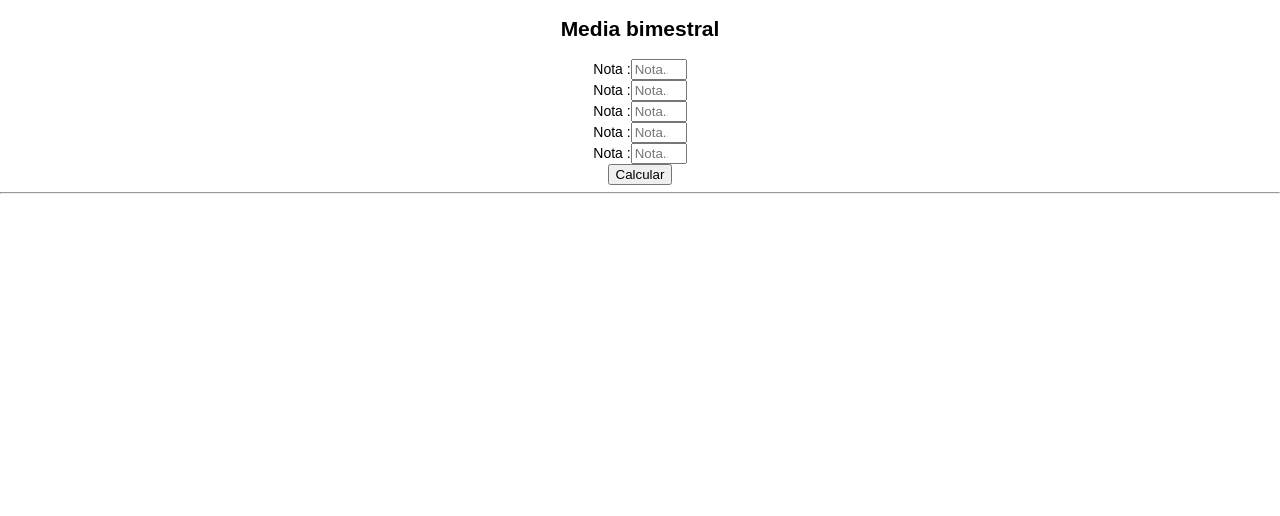
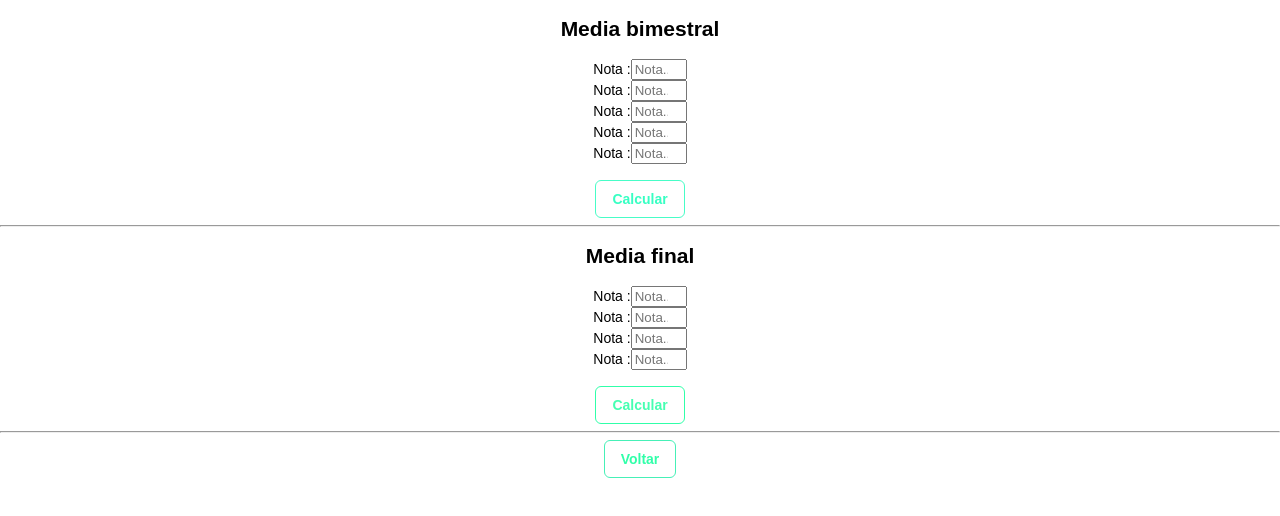
Before and after one commit to Guss-droid/truco, a React (Create React App) app: page /Media in a window 1280 px wide. Shown: the top 516 px of the page. Built offline with nearby package versions, Linux system fonts and the light colour scheme.

Commit message:
Media final

```diff
--- a/src/pages/Inicial/index.js
+++ b/src/pages/Inicial/index.js
@@ -78,6 +78,7 @@ export default function Initial() {
                             <section>
                                 <h2>Cálculos</h2>
                                 <hr />
+                                <br />
                                 <button className="btn-IrCalculos" onClick={toContas}>
                                     <FontAwesomeIcon icon="square-root-alt" />
                                 </button>
@@ -87,8 +88,9 @@ export default function Initial() {
                             <section>
                                 <h2>Calcular a média</h2>
                                 <hr />
+                                <br />
                                 <button className="btn-IrMedia" onClick={toMedia}>
-                                <FontAwesomeIcon icon="calculator" />
+                                    <FontAwesomeIcon icon="calculator" />
                                 </button>
                             </section>
                         </div>
--- /dev/null
+++ b/src/pages/Layouts/Media.css
@@ -0,0 +1,50 @@
+ .btn-ToVolt {
+    padding: 10px 16px;
+    font-size: 14px;
+    background-color: transparent;
+    border: 1px solid #46f0b7;
+    border-radius: 6px;
+    color: #30ffa9;
+    font-weight: bold;
+    transition: ease-in 0.3s;
+  }
+
+  .btn-ToVolt:hover {
+    background-color: #46ffb2;
+    color: rgb(17, 109, 74);
+    cursor: pointer;
+  }
+
+  .btn-ToCalc {
+    padding: 10px 16px;
+    font-size: 14px;
+    background-color: transparent;
+    border: 1px solid #48fdc7;
+    border-radius: 6px;
+    color: #37ffc3;
+    font-weight: bold;
+    transition: ease-in 0.3s;
+  }
+
+  .btn-ToCalc:hover {
+    background-color: #3ce2ab;
+    color: rgb(21, 110, 69);
+    cursor: pointer;
+  }
+
+  .btn-ToMedia {
+    padding: 10px 16px;
+    font-size: 14px;
+    background-color: transparent;
+    border: 1px solid #30ffa9;
+    border-radius: 6px;
+    color: #46ffb2;
+    font-weight: bold;
+    transition: ease-in 0.3s;
+  }
+
+  .btn-ToMedia:hover {
+    background-color: #46ffb2;
+    color: rgb(13, 121, 79);
+    cursor: pointer;
+  }
--- a/src/pages/Media/index.js
+++ b/src/pages/Media/index.js
@@ -2,6 +2,7 @@ import React, { Fragment, useState, useEffect } from 'react';
 import styled, { ThemeProvider } from 'styled-components';
 import { darkTheme, lightTheme } from '../../Temas/theme';
 import GlobalTheme from '../../Temas/globals';
+import '../Layouts/Media.css'
 
 const Container = styled.div`
 align-items: center;
@@ -33,6 +34,7 @@ export default function CalcMedia() {
 
     const [resultado, setResultado] = useState()
 
+
     function onChange(e) {
         setProva1(
             e.target.value
@@ -63,12 +65,69 @@ export default function CalcMedia() {
         )
     }
 
-    function ToCalc(){
+    function ToCalc() {
         setResultado(
             (parseFloat(prova1) + parseFloat(prova2) +
                 parseFloat(prova3) + parseFloat(prova4) +
                 parseFloat(prova5)) / (5)
         )
+    }
+
+    // Media Final  //
+
+
+    const [bimestre, setBimestre] = useState();
+
+    const [bimestre2, setBimestre2] = useState();
+
+    const [bimestre3, setBimestre3] = useState();
+
+    const [bimestre4, setBimestre4] = useState();
+
+    const [media, setMedia] = useState();
+
+    const [message, setMessage] = useState();
+
+    function onGo(e) {
+        setBimestre(
+            e.target.value
+        )
+    }
+
+    function onGo2(e) {
+        setBimestre2(
+            e.target.value
+        )
+    }
+
+    function onGo3(e) {
+        setBimestre3(
+            e.target.value
+        )
+    }
+
+    function onGo4(e) {
+        setBimestre4(
+            e.target.value
+        )
+    }
+
+    function ToMedia() {
+        setMedia(
+            (parseFloat(bimestre) + parseFloat(bimestre2) +
+                parseFloat(bimestre3) + parseFloat(bimestre4)) / (4)
+        )
+        if (media > 5) {
+            setMessage("Você passou com a media :")
+        }if(media < 5) {
+            setMessage("Você não passou e sua media foi :")
+        }if(media === 5){
+            setMessage("Vai ficar de recuperação sua media :")
+        }
+    }
+
+    function ToVolt() {
+        window.location.href = "/"
     }
 
     return (
@@ -100,15 +159,48 @@ export default function CalcMedia() {
                                 <input type="number" id="prova5" onChange={onChange4} value={prova5} min="0" max="10"
                                     placeholder="Nota..." />
                                 <br />
-                                 <button onClick={ToCalc}>Calcular</button>
+                                <br />
+                                <button className="btn-ToCalc" onClick={ToCalc}>Calcular</button>
                                 <br />
                                 {resultado && (
                                     <div>
+                                        <h3>
                                             Sua media do Bimestre é: {resultado}
+                                        </h3>
                                     </div>
                                 )}
                             </section>
                             <hr />
+                            <section>
+                                <h2>Media final</h2>
+                                <label>Nota :</label>
+                                <input type="number" id="prova1" onChange={onGo} value={bimestre} min="0" max="10"
+                                    placeholder="Nota..." />
+                                <br />
+                                <label>Nota :</label>
+                                <input type="number" id="prova2" onChange={onGo2} value={bimestre2} min="0" max="10"
+                                    placeholder="Nota..." />
+                                <br />
+                                <label>Nota :</label>
+                                <input type="number" id="prova3" onChange={onGo3} value={bimestre3} min="0" max="10"
+                                    placeholder="Nota..." />
+                                <br />
+                                <label>Nota :</label>
+                                <input type="number" id="prova4" onChange={onGo4} value={bimestre4} min="0" max="10"
+                                    placeholder="Nota..." />
+                                <br />
+                                <br />
+                                <button className="btn-ToMedia" onClick={ToMedia}>Calcular</button>
+                                {message && (
+                                    <div>
+                                        <h3>
+                                            {message} {media}
+                                        </h3>
+                                    </div>
+                                )}
+                            </section>
+                            <hr />
+                            <button className="btn-ToVolt" onClick={ToVolt}>Voltar</button>
                         </div>
                     </Title>
                 </Container>
```
Lines whose indentation alone changed are shown as unchanged.
